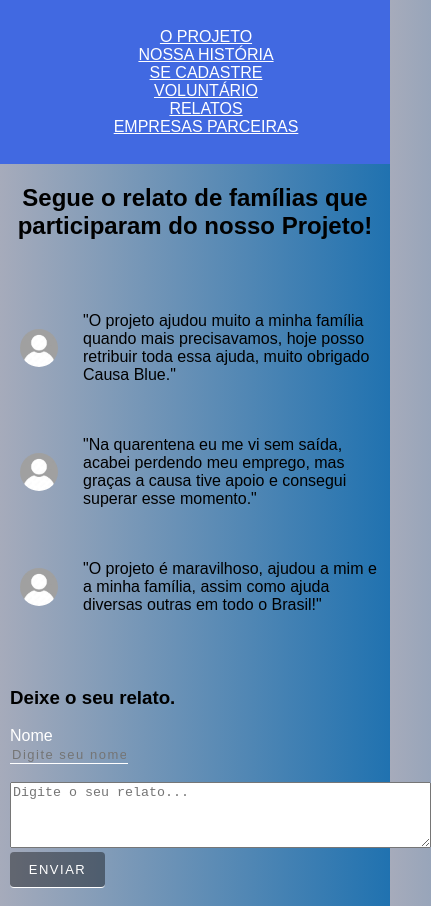
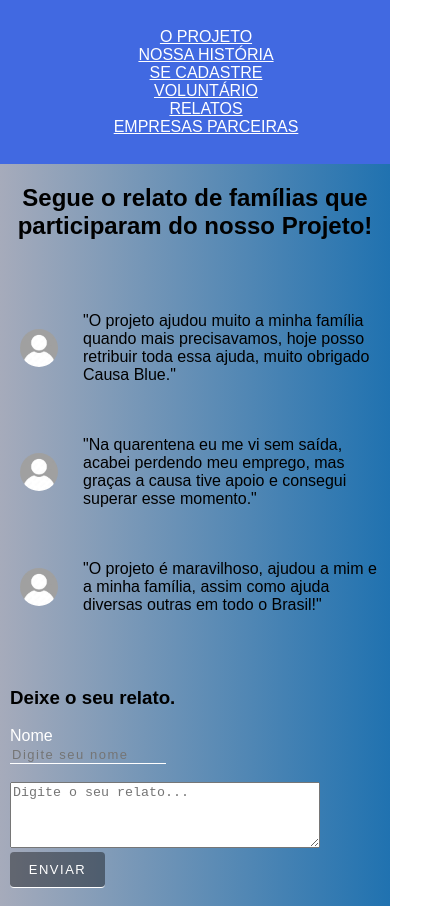
Before and after one commit to codepietro/causablue, a plain HTML site: page menu/relatos.html in a window 390 px wide. Shown: the whole page, 431 px wide, since content can reach past the window. Drawn offline with Linux system fonts and the light colour scheme.

Commit message:
Update relatos.html

```diff
--- a/menu/relatos.html
+++ b/menu/relatos.html
@@ -90,6 +90,15 @@
             align-items: center;
         }
 
+        textarea {
+            width: 80%;
+            height: auto;
+        }
+
+        input {
+            width: 40%;
+        }
+
     }
 
     h3{
```
